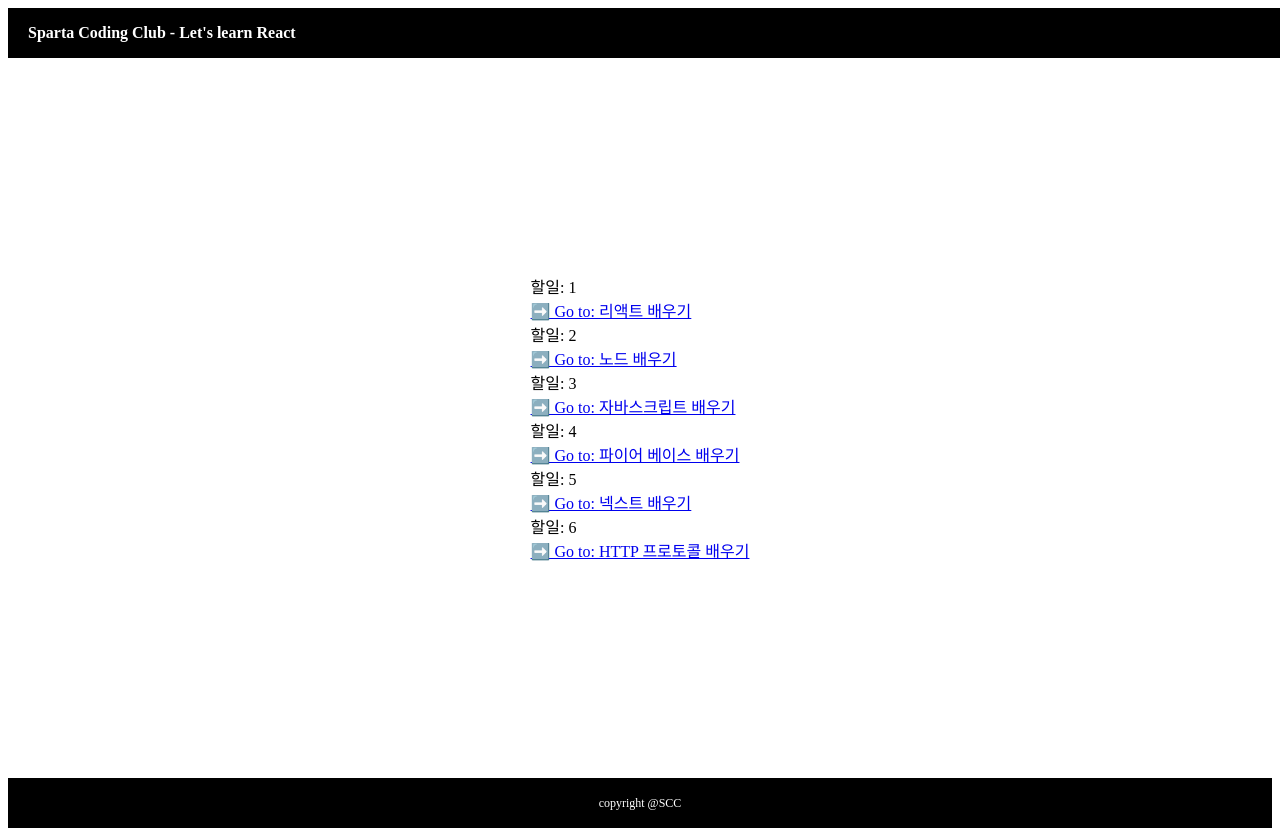
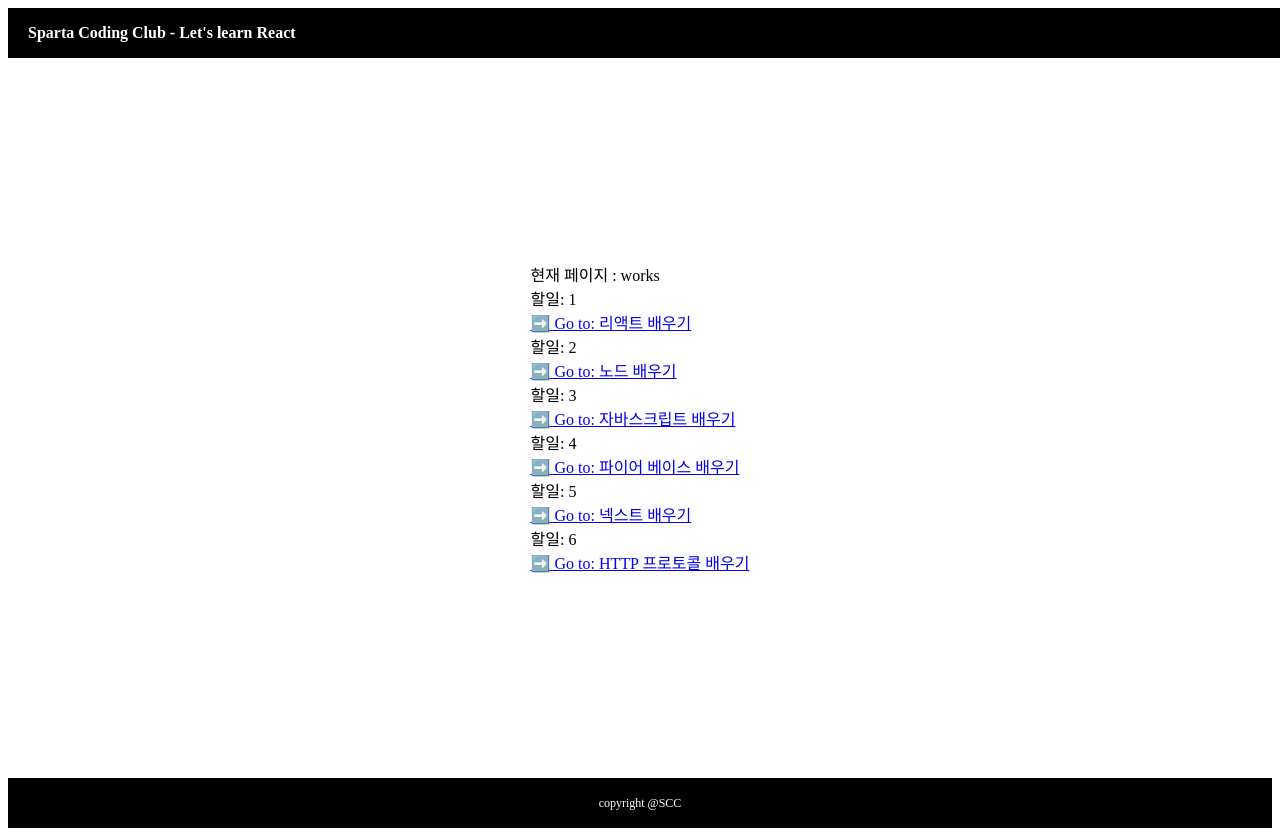
Before and after one commit to YS739/React_BasicClass, a React (Create React App) app: page /works in a window 1280 px wide. Built offline with nearby package versions, Linux system fonts and the light colour scheme.

Commit message:
add location

```diff
--- a/src/pages/Works.jsx
+++ b/src/pages/Works.jsx
@@ -1,7 +1,7 @@
 // src/pages/Works.js
 
 import React from "react";
-import { Link, useParams } from "react-router-dom";
+import { Link, useLocation } from "react-router-dom";
 
 const data = [
   { id: 1, todo: "리액트 배우기" },
@@ -13,8 +13,11 @@ const data = [
 ];
 
 function Works() {
+  const location = useLocation();
+  console.log("location :>> ", location);
   return (
     <div>
+      <div>{`현재 페이지 : ${location.pathname.slice(1)}`}</div>
       {data.map((work) => {
         return (
           <div key={work.id}>
```
